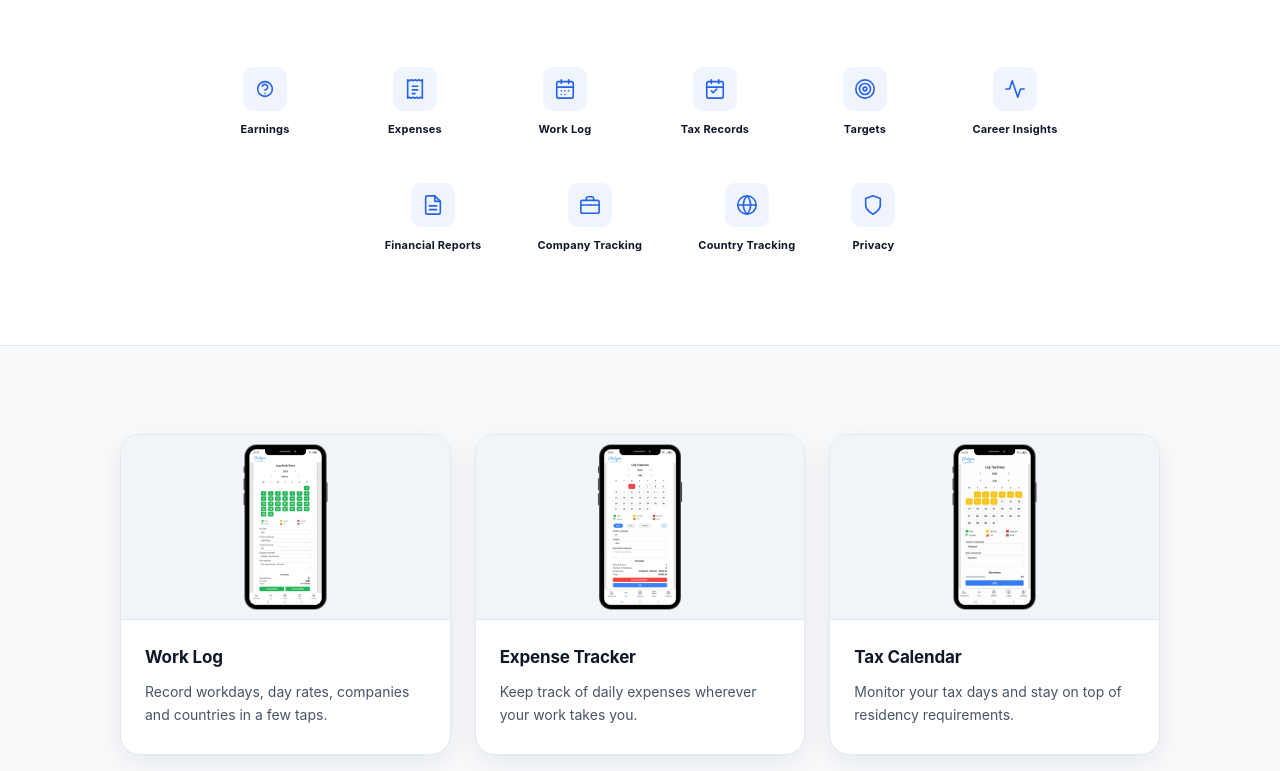
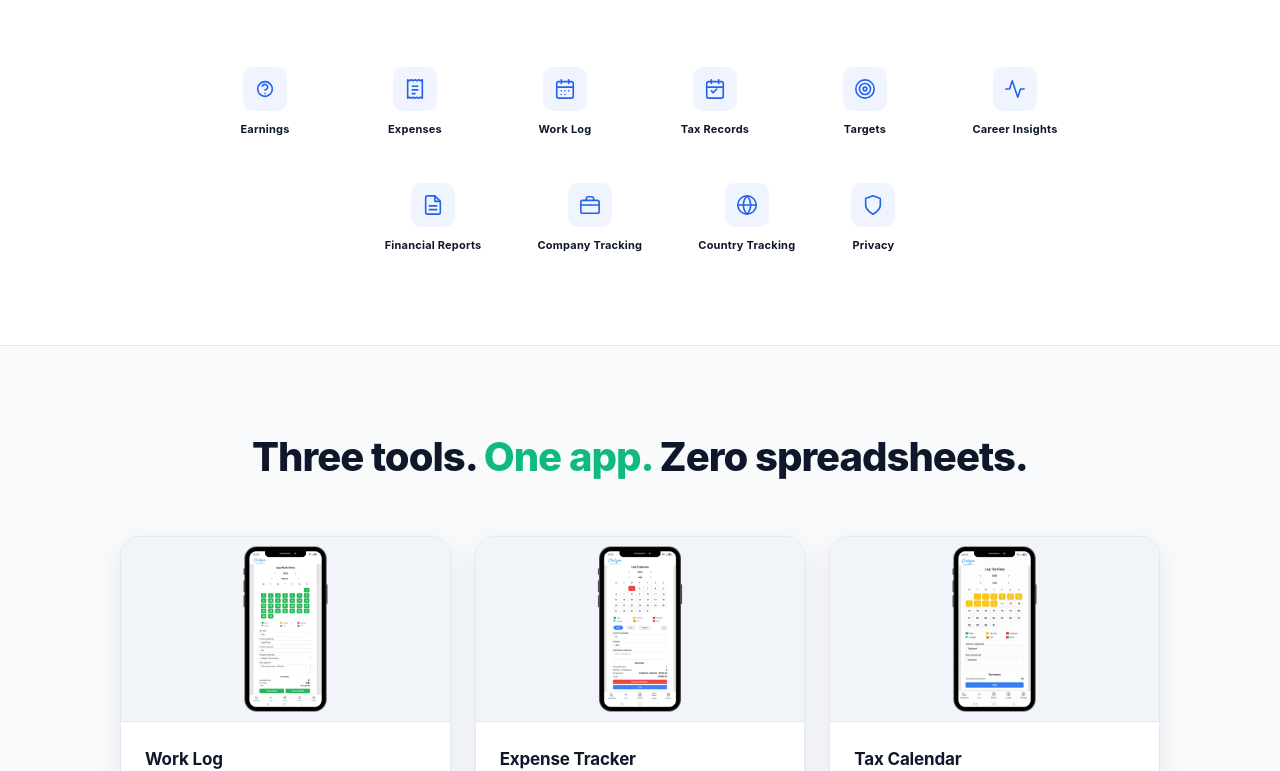
Before and after one commit to nowayjosay/cledger-website, a website: page features.html in a window 1280 px wide. Shown: the part 329-1100 px from the top of the page. Drawn offline with Linux system fonts and the light colour scheme.

Commit message:
Update hero section text and color

```diff
--- a/features.html
+++ b/features.html
@@ -180,6 +180,10 @@
     <section class="feat-daily-section">
       <div class="container">
 
+        <div class="feat-daily-header text-center" data-animate>
+          <h2 class="feat-daily-heading">Three tools. <span style="color: var(--green);">One app.</span> Zero spreadsheets.</h2>
+        </div>
+
         <div class="feat-daily-cards" data-animate>
 
           <div class="feat-daily-card">
```
